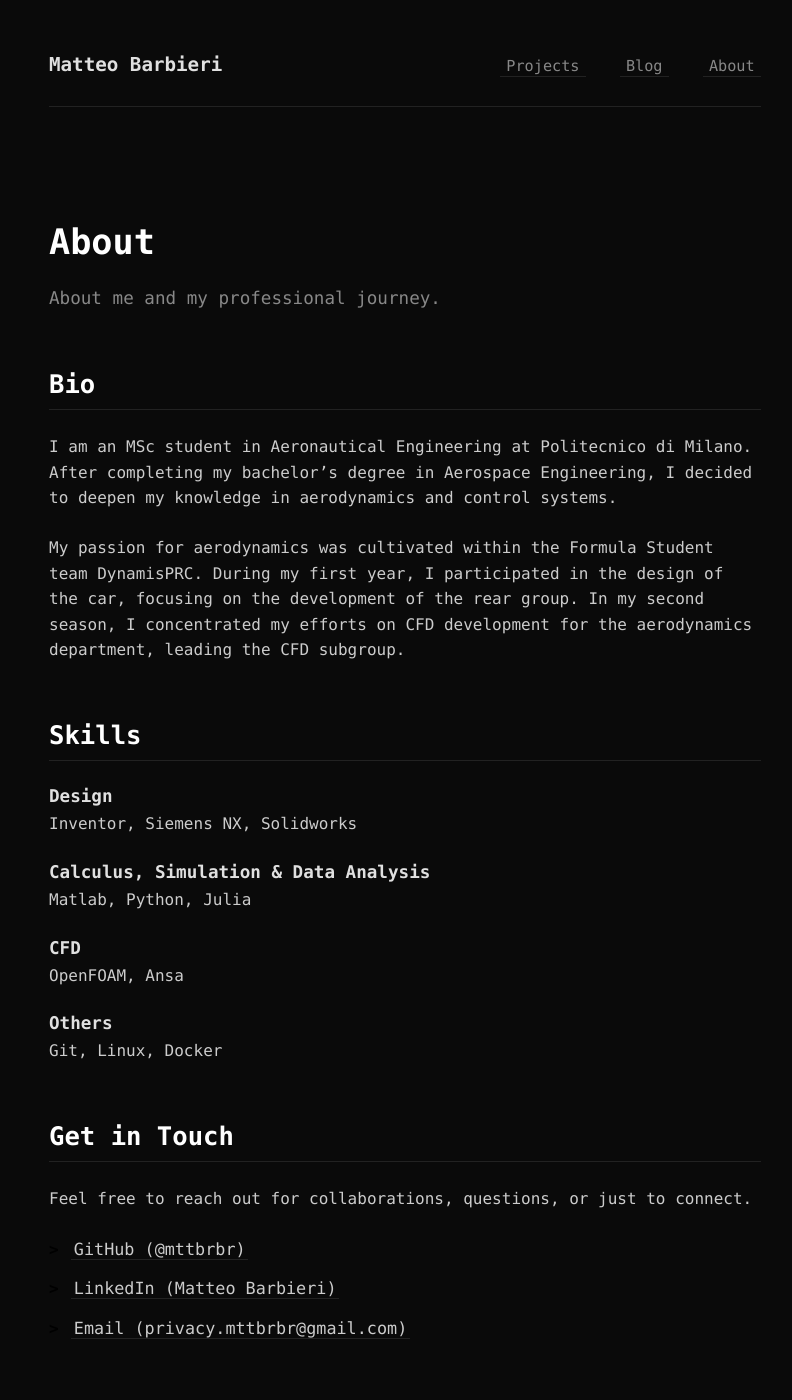
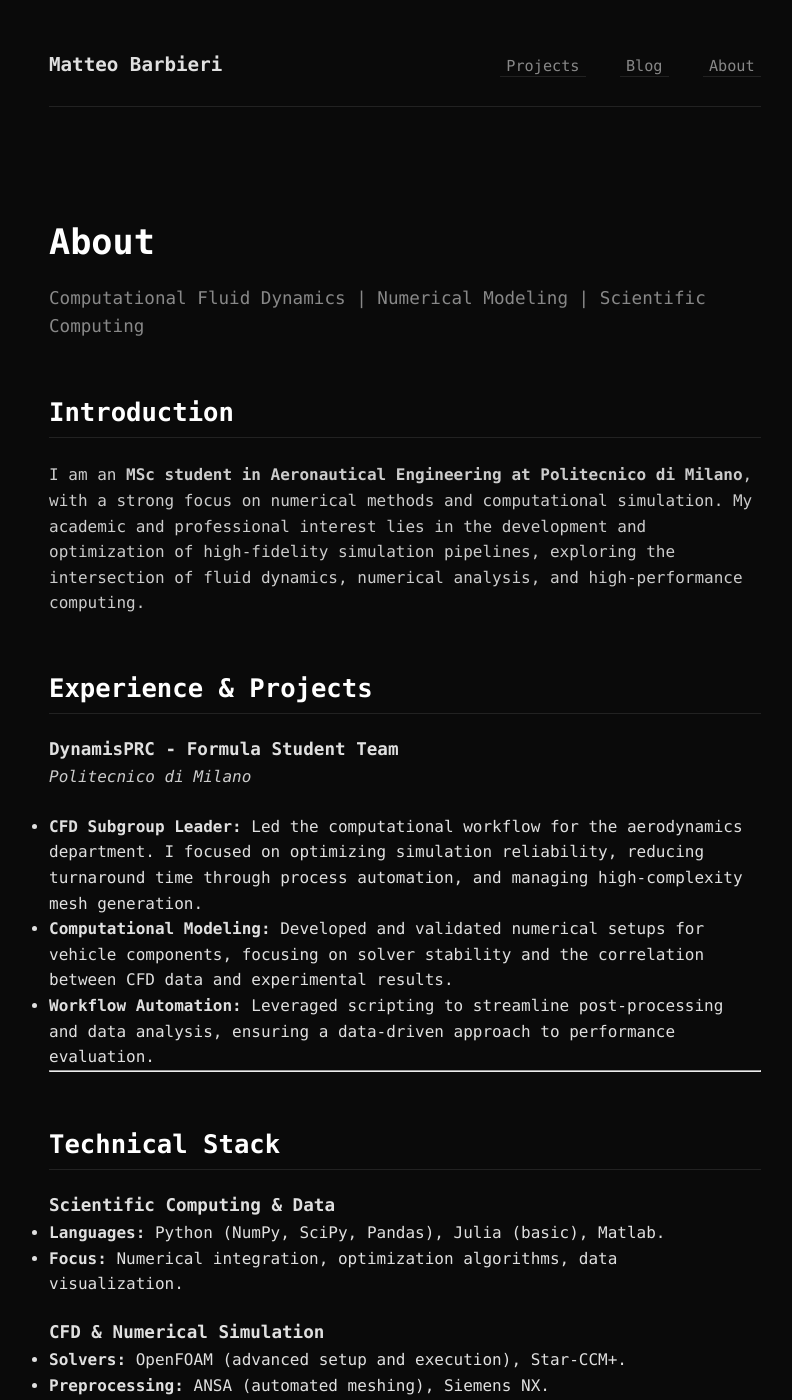
Before and after one commit to mttbrbr/mttbrbr.github.io, a Jekyll site: the page built from about.md, in a window 1280 px wide and 1400 px high. Shown: the whole window, without its empty margins (235-1027 px from the left). Built offline with Jekyll 4.4.1, drawn with Linux system fonts in a browser that asks for light colours; some of the changed text lies outside the part shown.

Commit message:
Update layout

```diff
--- a/_includes/footer.html
+++ b/_includes/footer.html
@@ -23,7 +23,7 @@ document.addEventListener('DOMContentLoaded', function() {
         // Persist theme in localStorage
         function setTheme(light) {
             document.body.classList.toggle('light-theme', light);
-            themeToggle.textContent = light ? '🌞 Theme' : '🌙 Theme';
+            themeToggle.textContent = light ? ' Theme' : ' Theme';
             localStorage.setItem('theme', light ? 'light' : 'dark');
         }
         // On load, apply saved theme (default is DARK)
--- a/about.md
+++ b/about.md
@@ -5,31 +5,50 @@ permalink: /about/
 ---
 
 # {{ page.title }}
-<p class="subtitle">About me and my professional journey.</p>
+<p class="subtitle">Computational Fluid Dynamics | Numerical Modeling | Scientific Computing</p>
 
-## Bio
-I am an MSc student in Aeronautical Engineering at Politecnico di Milano. After completing my bachelor's degree in Aerospace Engineering, I decided to deepen my knowledge in aerodynamics and control systems.
+## Introduction
+I am an **MSc student in Aeronautical Engineering at Politecnico di Milano**, with a strong focus on numerical methods and computational simulation. My academic and professional interest lies in the development and optimization of high-fidelity simulation pipelines, exploring the intersection of fluid dynamics, numerical analysis, and high-performance computing.
 
-My passion for aerodynamics was cultivated within the Formula Student team DynamisPRC. During my first year, I participated in the design of the car, focusing on the development of the rear group. In my second season, I concentrated my efforts on CFD development for the aerodynamics department, leading the CFD subgroup.
+## Experience & Projects
 
-## Skills
+### **DynamisPRC - Formula Student Team**
+*Politecnico di Milano*
 
-### Design
-Inventor, Siemens NX, Solidworks
+*   **CFD Subgroup Leader:** Led the computational workflow for the aerodynamics department. I focused on optimizing simulation reliability, reducing turnaround time through process automation, and managing high-complexity mesh generation.
+*   **Computational Modeling:** Developed and validated numerical setups for vehicle components, focusing on solver stability and the correlation between CFD data and experimental results.
+*   **Workflow Automation:** Leveraged scripting to streamline post-processing and data analysis, ensuring a data-driven approach to performance evaluation.
 
-### Calculus, Simulation & Data Analysis
-Matlab, Python, Julia
+---
 
-### CFD
-OpenFOAM, Ansa
+## Technical Stack
 
-### Others
-Git, Linux, Docker
+### **Scientific Computing & Data**
+*   **Languages:** Python (NumPy, SciPy, Pandas), Julia (basic), Matlab.
+*   **Focus:** Numerical integration, optimization algorithms, data visualization.
+
+### **CFD & Numerical Simulation**
+*   **Solvers:** OpenFOAM (advanced setup and execution), Star-CCM+.
+*   **Preprocessing:** ANSA (automated meshing), Siemens NX.
+*   **Post-processing:** Paraview, customized Python scripts.
+
+### **Development Tools**
+*   **Environment:** Linux (Advanced Bash scripting), Docker for reproducible environments.
+*   **Version Control:** Git / GitHub (CI/CD for simulation workflows).
+
+---
+
+## Education
+*   **MSc in Aeronautical Engineering** | Politecnico di Milano
+    *   Focus: Computational Fluid Dynamics, Numerical Methods for PDE.
+*   **BSc in Aerospace Engineering** | Politecnico di Milano
+
+---
 
 ## Get in Touch
-Feel free to reach out for collaborations, questions, or just to connect.
+I'm always interested in discussing numerical methods, CFD optimization, or high-performance computing.
 
-* [GitHub (@mttbrbr)](https://github.com/mttbrbr)
-* [LinkedIn (Matteo Barbieri)](https://linkedin.com/in/matteo-barbieri)
-* [Email (privacy.mttbrbr@gmail.com)](mailto:privacy.mttbrbr@gmail.com)
+*   [**GitHub** (@mttbrbr)](https://github.com/mttbrbr)
+*   [**LinkedIn** (Matteo Barbieri)](https://linkedin.com/in/matteo-barbieri)
+*   [**Email** (privacy.mttbrbr@gmail.com)](mailto:privacy.mttbrbr@gmail.com)
 {: .contact-list }
```
Also changed, not shown: _layouts/post.html (+6 -6 lines), _layouts/project.html (+6 -6 lines), _projects/PINNs-Von-Karman-simulation/index.md (+1 -1 lines).
